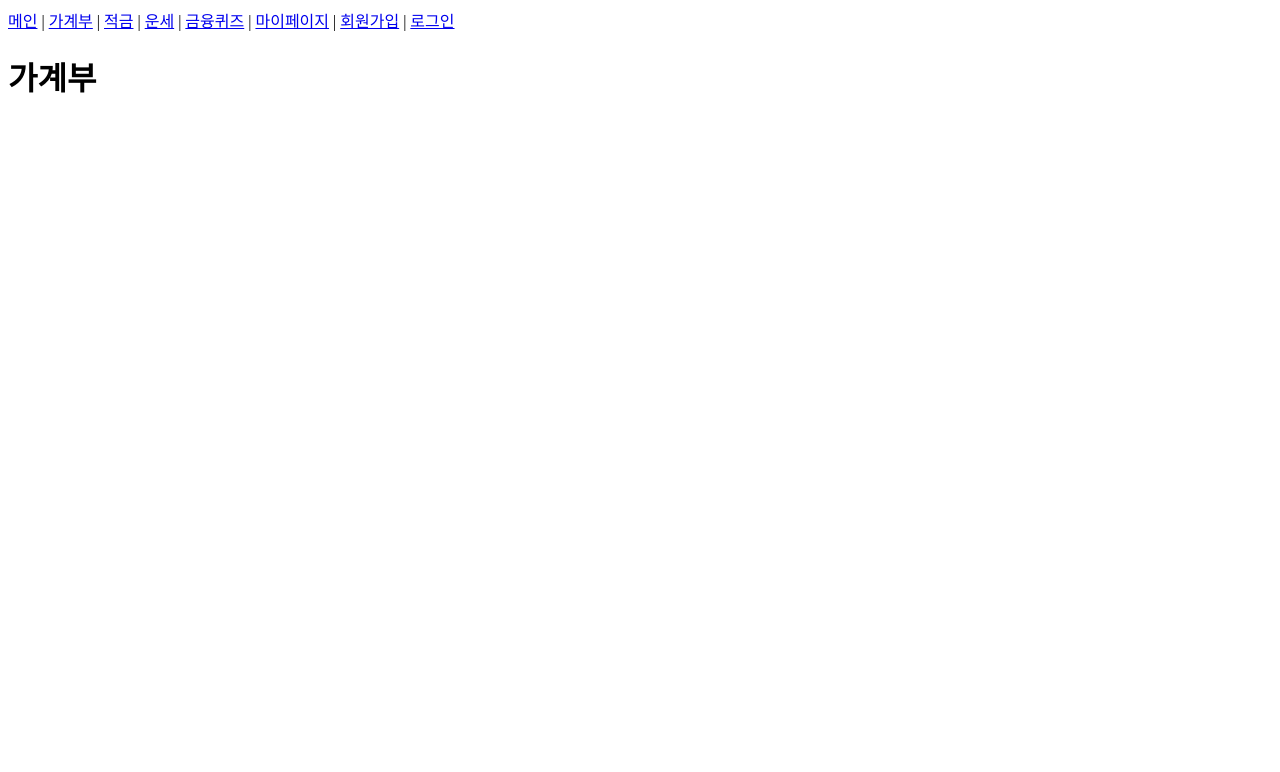
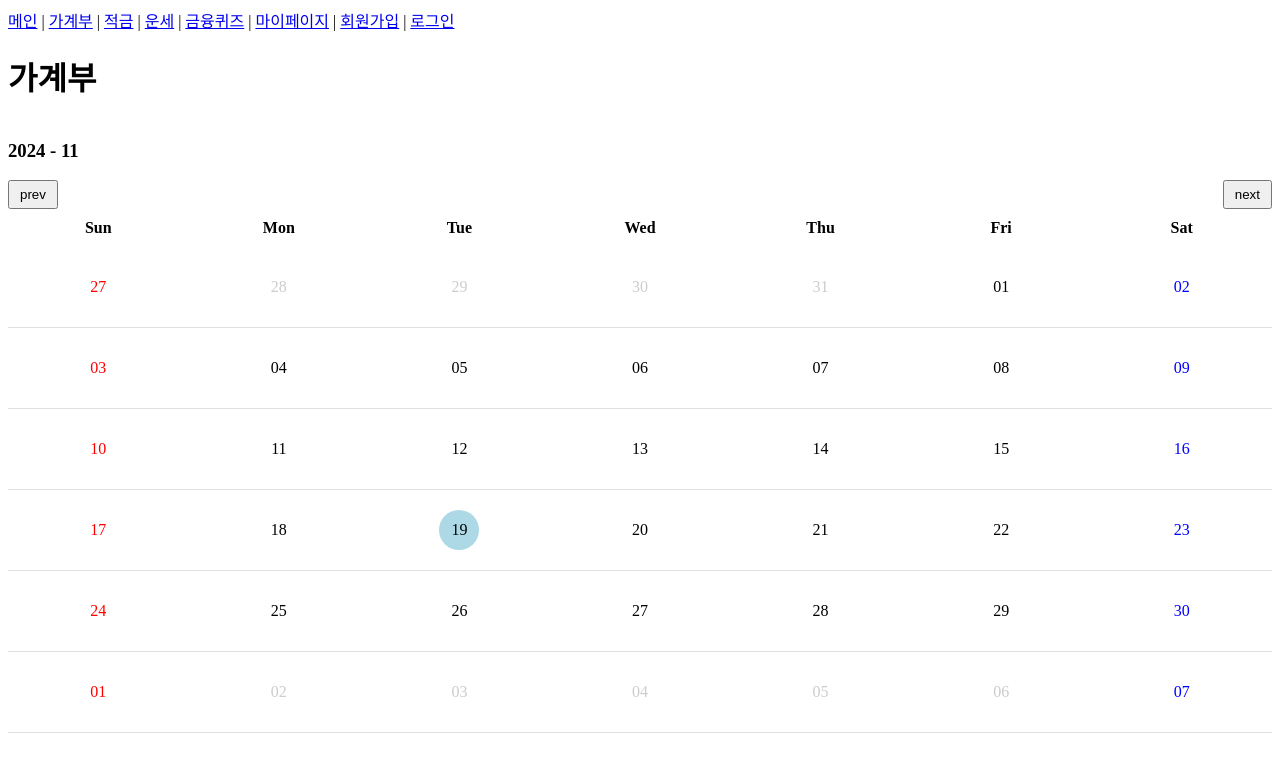
Before and after one commit to xongeeuse/finpjt, a Vue app in the folder final-pjt-front/: page /money-calendar in a window 1280 px wide. Shown: the top 772 px of the page. Built offline with nearby package versions, Linux system fonts and the light colour scheme.

Commit message:
Feat: 달력 구현

```diff
--- /dev/null
+++ b/final-pjt-front/src/components/calendar/Calendar.js
@@ -0,0 +1,68 @@
+// component/calendar/Calendar.js
+
+import { LocalDate } from './LocalDate';
+import { Week } from './Week';
+
+export class Calendar {
+  constructor(weeks) {
+    this.weeks = weeks;
+  }
+
+  get firstWeek() {
+    return this.weeks[0];
+  }
+
+  get lastWeek() {
+    return this.weeks[this.weeks.length - 1];
+  }
+
+  get yearText() {
+    return this.firstWeek.dayAt(0).year;
+  }
+
+  get monthText() {
+    return this.firstWeek.dayAt(6).month;
+  }
+
+  getWeeks() {
+    return this.weeks;
+  }
+
+  prevMonth() {
+    const anyDayPrevMonth = this.firstWeek.prev().dayAt(0);
+    const year = parseInt(anyDayPrevMonth.year);
+    const month = parseInt(anyDayPrevMonth.month);
+    return Calendar.fromYm(year, month);
+  }
+
+  nextMonth() {
+    const anyDayNextMonth = this.lastWeek.next().dayAt(0);
+    const year = parseInt(anyDayNextMonth.year);
+    const month = parseInt(anyDayNextMonth.month);
+    return Calendar.fromYm(year, month);
+  }
+
+  containsDate(date) {
+    return date.month === this.monthText;
+  }
+
+  isToday(date) {
+    const today = new LocalDate(new Date());
+    return today.equals(date);
+  }
+
+  static fromYm(year, month) {
+    const leadingDate = LocalDate.fromYmd(year, month, 1);
+    const leadingWeek = Week.fromLocalDate(leadingDate);
+
+    const weeksArray = [];
+    let currentWeek = leadingWeek;
+
+    while (weeksArray.length < 6) { // 최대 주 수는 보통 한 달에 최대 여섯 주
+      weeksArray.push(currentWeek);
+      currentWeek = currentWeek.next();
+    }
+
+    return new Calendar(weeksArray);
+  }
+}
--- /dev/null
+++ b/final-pjt-front/src/components/calendar/LocalDate.js
@@ -0,0 +1,47 @@
+// component/calendar/LocalDate.js
+
+export class LocalDate {
+  constructor(value) {
+    this.value = value;
+  }
+
+  get year() {
+    return this.value.getFullYear().toString().padStart(4, '0');
+  }
+
+  get month() {
+    return (this.value.getMonth() + 1).toString().padStart(2, '0');
+  }
+
+  get date() {
+    return this.value.getDate().toString().padStart(2, '0');
+  }
+
+  get ymdText() {
+    return `${this.year}-${this.month}-${this.date}`;
+  }
+
+  get weekOffset() {
+    return this.value.getDay();
+  }
+
+  minus(delta, unit) {
+    const millis = delta * (unit === 'day' ? 86400000 : 604800000);
+    const newDate = new Date(this.value.getTime() - millis);
+    return new LocalDate(newDate);
+  }
+
+  plus(delta, unit) {
+    const millis = delta * (unit === 'day' ? 86400000 : 604800000);
+    const newDate = new Date(this.value.getTime() + millis);
+    return new LocalDate(newDate);
+  }
+
+  equals(other) {
+    return other.year === this.year && other.month === this.month && other.date === this.date;
+  }
+
+  static fromYmd(year, month, date) {
+    return new LocalDate(new Date(year, month - 1, date));
+  }
+}
--- /dev/null
+++ b/final-pjt-front/src/components/calendar/MonthCalendar.vue
@@ -0,0 +1,118 @@
+<template>
+  <div class="calendar">
+     <nav>
+        <h3>{{ cal.yearText }} - {{ cal.monthText }}</h3>
+        <div class="navs">
+           <button @click="prevMonth">prev</button>
+           <button @click="nextMonth">next</button>
+        </div>
+     </nav>
+
+     <section class="dow">
+        <div v-for="day in days" :key="day" class="day">{{ day }}</div>
+     </section>
+
+     <section class="body">
+        <div v-for="week in cal.getWeeks()" :key="week" class="week">
+           <div v-for="date in week.days()" :key="date.ymdText" class="cell" :class="{ oob: !cal.containsDate(date), today: cal.isToday(date), sunday: date.weekOffset === 0, saturday: date.weekOffset === 6 }">
+              <span class="date">{{ date.date }}</span>
+           </div>
+        </div>
+     </section>
+  </div>
+  </template>
+
+  <script setup>
+  import { ref } from 'vue';
+  import { Calendar } from './Calendar'; // 경로 수정됨
+
+  const days = ['Sun', 'Mon', 'Tue', 'Wed', 'Thu', 'Fri', 'Sat'];
+  const currentYear = new Date().getFullYear();
+  const currentMonth = new Date().getMonth() + 1;
+
+  let cal = ref(Calendar.fromYm(currentYear, currentMonth));
+
+  const prevMonth = () => {
+     cal.value = cal.value.prevMonth();
+  };
+
+  const nextMonth = () => {
+     cal.value = cal.value.nextMonth();
+  };
+  </script>
+
+  <style scoped>
+  .calendar {
+     display: flex;
+     flex-direction: column;
+     height: auto;
+  }
+
+  .navs {
+     display: flex;
+     justify-content: space-between;
+     margin-bottom: 10px;
+  }
+
+  .navs button {
+     padding: 5px 10px;
+  }
+
+  .dow {
+     display: grid;
+     grid-template-columns: repeat(7, 1fr);
+     text-align: center;
+  }
+
+  .dow .day {
+     font-weight: bold;
+     padding-bottom: 10px;
+  }
+
+  .body {
+     display: grid;
+     grid-template-columns: repeat(7, 1fr);
+  }
+
+  .week {
+     display: contents; /* 각 주의 날짜를 그리드 내에서 개별적으로 배치 */
+  }
+
+  .cell {
+     display: flex;
+     justify-content: center;
+     align-items: center;
+     height: 80px;
+     border-bottom: 1px solid #e0e0e0;
+  }
+
+  .date {
+     display: inline-block;
+     width: 40px;
+     height: 40px;
+     line-height: 40px;
+     text-align: center;
+     border-radius: 50%;
+  }
+
+  .oob .date {
+     color: #ccc; /* 현재 달에 속하지 않는 날짜 흐리게 */
+  }
+
+  .today .date {
+     background-color: lightblue; /* 오늘 날짜 강조 */
+  }
+
+  .sunday .date {
+     color: red; /* 일요일 빨간색 */
+  }
+
+  .saturday .date {
+     color: blue; /* 토요일 파란색 */
+  }
+
+  /* 마우스 오버 시 날짜 셀 강조 */
+  .cell:hover .date {
+      background-color: rgba(0, 0, 255, 0.1);
+  }
+  </style>
--- /dev/null
+++ b/final-pjt-front/src/components/calendar/Week.js
@@ -0,0 +1,33 @@
+// component/calendar/Week.js
+
+export class Week {
+  constructor(leadingDate) {
+    this.date = leadingDate;
+  }
+
+  dayAt(weekOffset) {
+    return this.date.plus(weekOffset, 'day');
+  }
+
+  days() {
+    const daysArray = [];
+    for (let i = 0; i < 7; i++) {
+      daysArray.push(this.dayAt(i));
+    }
+    return daysArray;
+  }
+
+  prev() {
+    return new Week(this.date.minus(7, 'day'));
+  }
+
+  next() {
+    return new Week(this.date.plus(7, 'day'));
+  }
+
+  static fromLocalDate(date) {
+    const offset = date.weekOffset;
+    const sunday = date.minus(offset, 'day');
+    return new Week(sunday);
+  }
+}
--- a/final-pjt-front/src/views/CalendarView.vue
+++ b/final-pjt-front/src/views/CalendarView.vue
@@ -1,13 +1,14 @@
 <template>
   <div>
     <h1>가계부</h1>
+    <MonthCalendar />
   </div>
 </template>
 
 <script setup>
-
+import MonthCalendar from '@/components/calendar/MonthCalendar.vue';
 </script>
 
-<style lang="scss" scoped>
+<style scoped>
 
 </style>
```
Also changed, not shown: final-pjt-front/src/components/index.js (added, +85 -0 lines).
